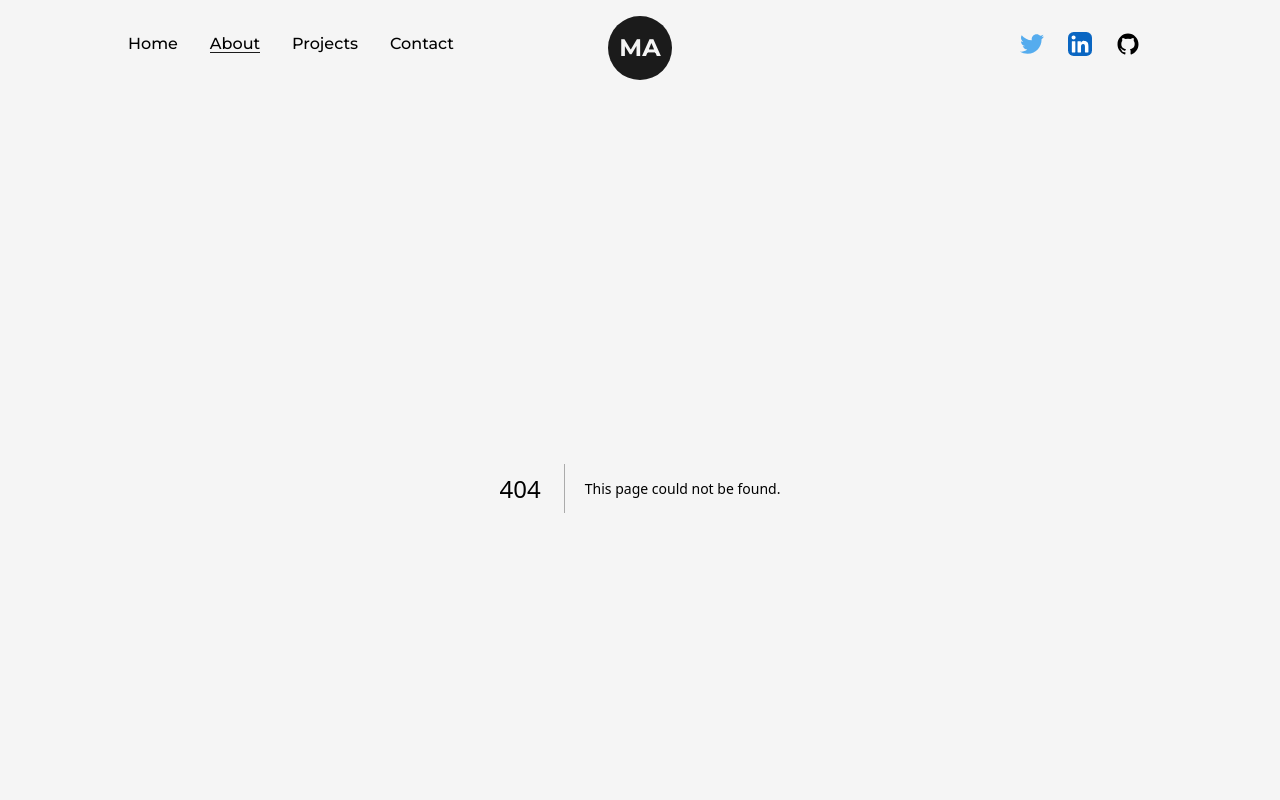
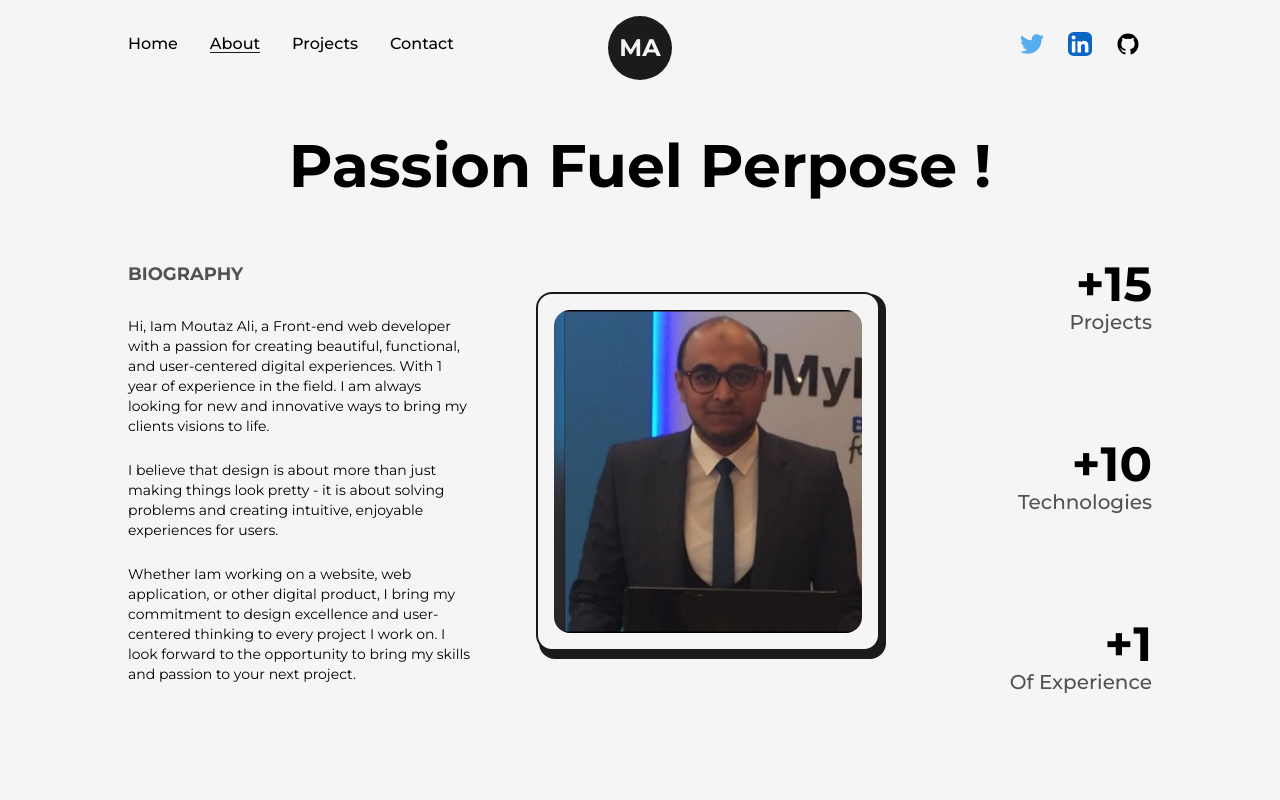
Before and after one commit to MezoAli/my-portfolio, a Next.js app: page /about in a window 1280 px wide. Before the commit this address had no page. Shown: the top 800 px of the page. Built offline with nearby package versions, Linux system fonts and the light colour scheme.

Commit message:
adding about page and animated text and numbers

```diff
--- a/src/components/HomeLayout.jsx
+++ b/src/components/HomeLayout.jsx
@@ -1,6 +1,6 @@
 import React from "react";
 
-function HomeLayout({ children, className }) {
+function Layout({ children, className }) {
 	return (
 		<div className={`w-full h-full bg-light z-0 p-32 ${className}`}>
 			{children}
@@ -8,4 +8,4 @@ function HomeLayout({ children, className }) {
 	);
 }
 
-export default HomeLayout;
+export default Layout;
--- /dev/null
+++ b/src/pages/about/index.js
@@ -0,0 +1,119 @@
+import Layout from "@/components/HomeLayout";
+import Head from "next/head";
+import React, { useEffect, useRef } from "react";
+import { motion, useInView, useMotionValue, useSpring } from "framer-motion";
+import Image from "next/image";
+import MoutazAli from "../../../public/image.jpeg";
+
+const AnimatedNumbers = ({ value }) => {
+	const ref = useRef();
+
+	const motionValue = useMotionValue(0);
+	const springVlaue = useSpring(motionValue, { duration: 3000 });
+	const inView = useInView(ref, { once: true });
+
+	useEffect(() => {
+		if (inView) {
+			motionValue.set(value);
+		}
+	}, [motionValue, value, inView]);
+
+	useEffect(() => {
+		springVlaue.on("change", (latest) => {
+			if (ref.current && latest.toFixed(0) <= value) {
+				ref.current.textContent = latest.toFixed(0);
+			}
+		});
+	}, [springVlaue, value]);
+
+	return <span className="inline-block text-5xl font-bold" ref={ref}></span>;
+};
+
+function About() {
+	return (
+		<>
+			<Head>
+				<title>Moutaz Ali | About Page</title>
+				<meta
+					name="descreption"
+					content="passionate web developer focusing on front-end web development especially React js and Next js"
+				/>
+			</Head>
+			<main className="flex flex-col justify-center items-center w-full">
+				<Layout className="pt-8">
+					<motion.h2
+						className="text-6xl font-bold w-full py-4 text-center mb-12"
+						initial={{ opacity: 0, y: -50 }}
+						animate={{
+							opacity: 1,
+							y: 0,
+							transition: { delay: 0.5, duration: 1 },
+						}}
+					>
+						Passion Fuel Perpose !
+					</motion.h2>
+					<div className="grid grid-cols-8 gap-16 w-full">
+						<div className="col-span-3 flex flex-col justify-start items-start">
+							<h2 className="text-dark/75 uppercase mb-4 text-lg font-bold">
+								Biography
+							</h2>
+							<p className="text-sm my-3">
+								Hi, Iam Moutaz Ali, a Front-end web developer with a passion for
+								creating beautiful, functional, and user-centered digital
+								experiences. With 1 year of experience in the field. I am always
+								looking for new and innovative ways to bring my clients visions
+								to life.
+							</p>
+							<p className="text-sm my-3">
+								I believe that design is about more than just making things look
+								pretty - it is about solving problems and creating intuitive,
+								enjoyable experiences for users.
+							</p>
+							<p className="text-sm my-3">
+								Whether Iam working on a website, web application, or other
+								digital product, I bring my commitment to design excellence and
+								user-centered thinking to every project I work on. I look
+								forward to the opportunity to bring my skills and passion to
+								your next project.
+							</p>
+						</div>
+						<div className="col-span-3 relative h-max border-2 border-dark rounded-2xl bg-light p-4 mt-8">
+							<div className="absolute -z-10 w-[102%] h-[103%] bg-dark top-0 -right-2 rounded-2xl" />
+							<Image
+								src={MoutazAli}
+								alt="moutaz ali"
+								className="w-full h-auto rounded-2xl"
+							/>
+						</div>
+						<div className="col-span-2 flex flex-col items-end justify-between">
+							<div className="flex flex-col items-end justify-center">
+								<span className="inline-block text-5xl font-bold">
+									+<AnimatedNumbers value={15} />
+								</span>
+								<h2 className="text-xl font-medium text-dark/75">Projects</h2>
+							</div>
+							<div className="flex flex-col items-end justify-center">
+								<span className="inline-block text-5xl font-bold">
+									+<AnimatedNumbers value={10} />
+								</span>
+								<h2 className="text-xl font-medium text-dark/75">
+									Technologies
+								</h2>
+							</div>
+							<div className="flex flex-col items-end justify-center">
+								<span className="inline-block text-5xl font-bold">
+									+<AnimatedNumbers value={1} />
+								</span>
+								<h2 className="text-xl font-medium text-dark/75">
+									Of Experience
+								</h2>
+							</div>
+						</div>
+					</div>
+				</Layout>
+			</main>
+		</>
+	);
+}
+
+export default About;
--- /dev/null
+++ b/src/pages/contact/index.js
@@ -0,0 +1,7 @@
+import React from "react";
+
+function Contact() {
+	return <div>Contact</div>;
+}
+
+export default Contact;
--- /dev/null
+++ b/src/pages/projects/index.js
@@ -0,0 +1,7 @@
+import React from "react";
+
+function Projects() {
+	return <div>Projects</div>;
+}
+
+export default Projects;
```
Also changed, not shown: public/Your_paragraph_text-transformed.svg (added), public/test.svg (added).
